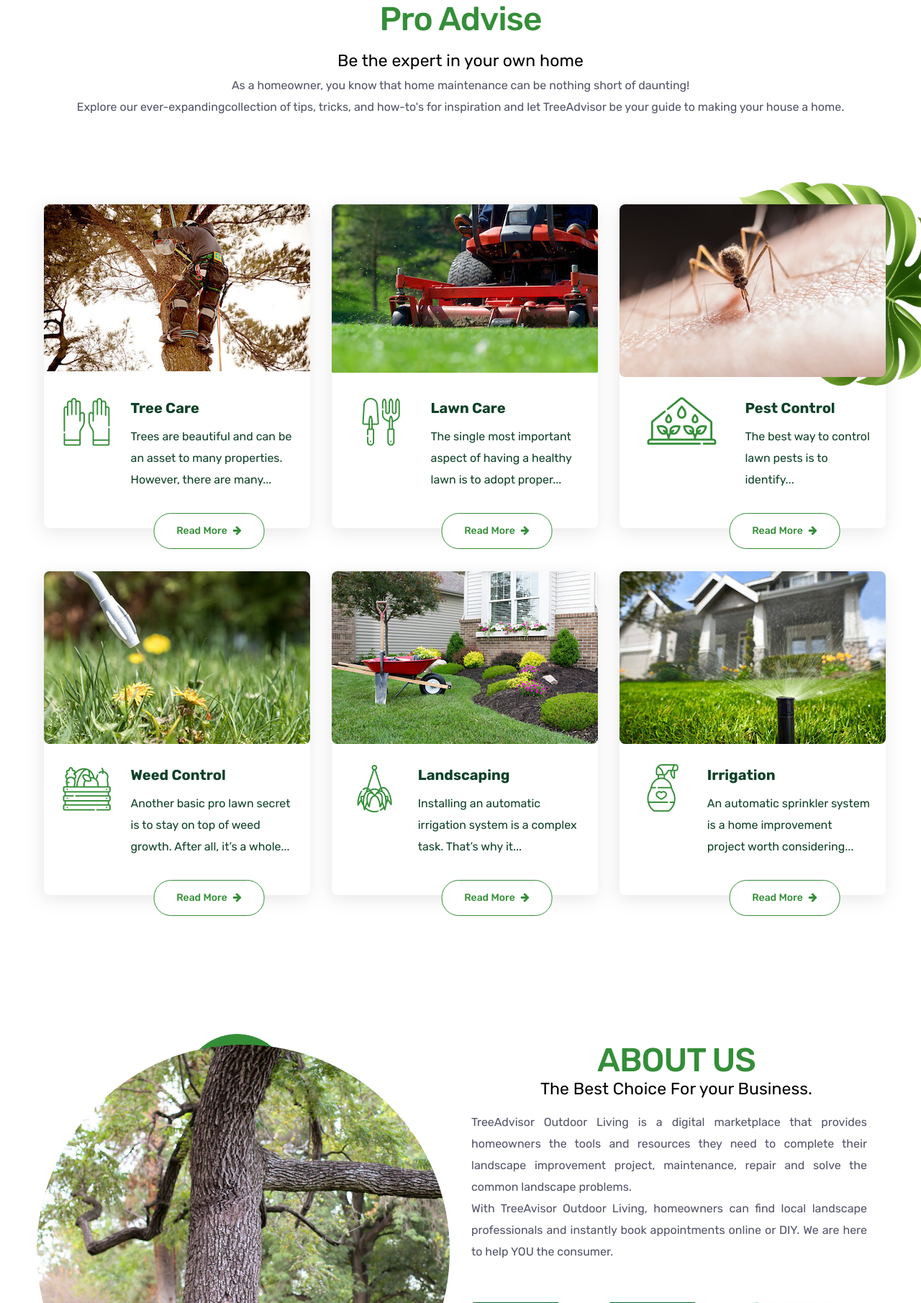
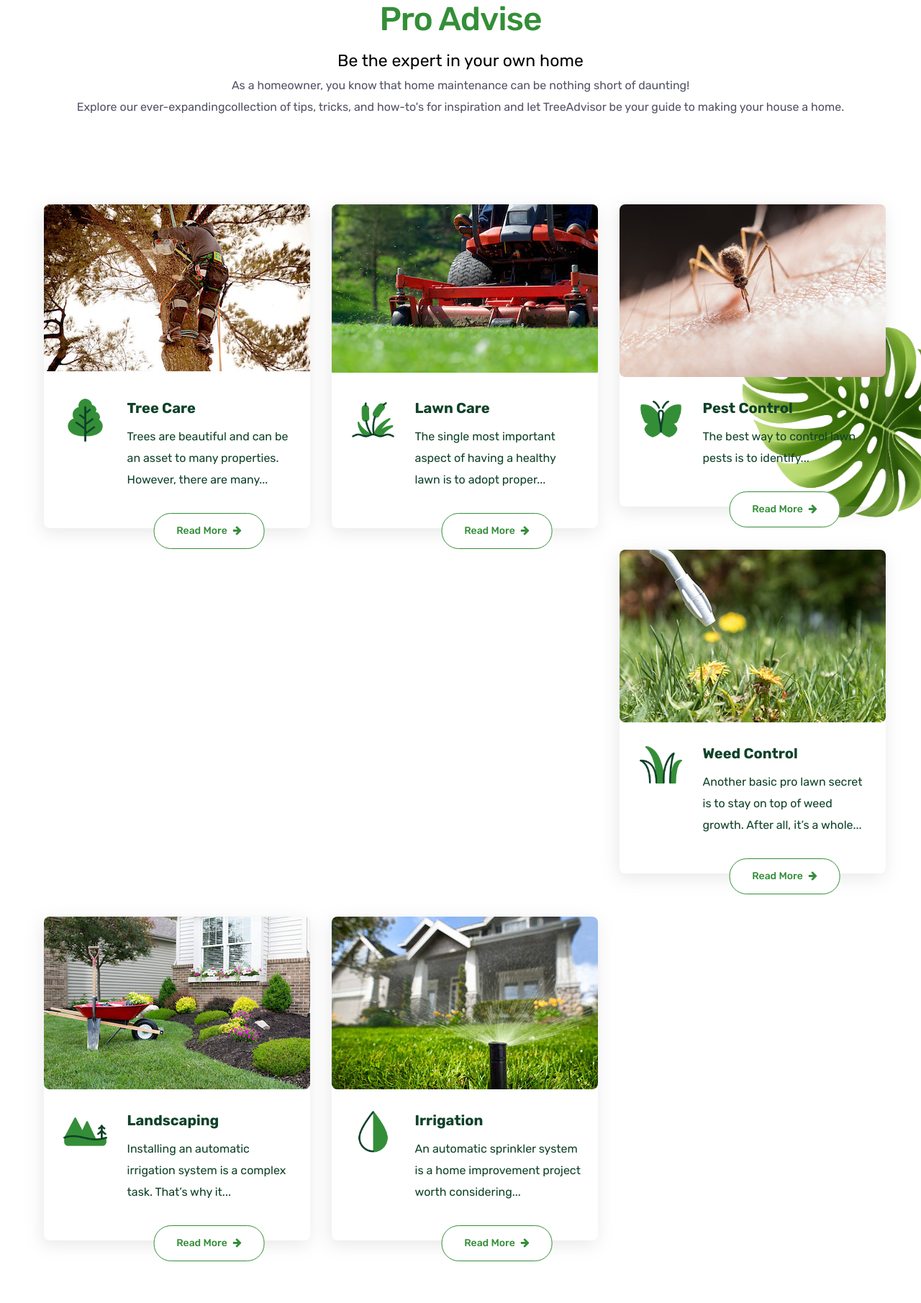
Before and after one commit to mcardy-ux/treeadvisor, a PHP site: page / in a window 1280 px wide. Shown: the part 2126-3937 px from the top of the page at 72% size. Run offline with PHP 8.4, Linux system fonts and the light colour scheme; some web fonts are replaced.

Commit message:
revision

```diff
--- a/index.php
+++ b/index.php
@@ -219,8 +219,7 @@
                             <img class="grow-up-hover" src="images/why-choose-us/1.jpg" alt="images">
                         </div>
                         <div class="features-box">
-                            <span class="tf-icon icon-hand-gloves"></span>
-
+                            <img class="tf-icon" src="images/icons/tree-icon.png" style="height: 90px;">
                             <div class="content-features">
                                 <a href="tree.php">
                                     <h3 class="section-heading-rubik-size20">Tree Care</h3>
@@ -239,7 +238,7 @@
                             <img class="grow-up-hover" src="images/why-choose-us/2.jpg" alt="images">
                         </div>
                         <div class="features-box">
-                            <span class="tf-icon icon2 icon-farming"></span>
+                            <img class="tf-icon" src="images/icons/lawn-icon.png" style="height: 90px;">
                             <div class="content-features">
                                 <a href="lawn.php">
                                     <h3 class="section-heading-rubik-size20">Lawn Care</h3>
@@ -258,7 +257,7 @@
                             <img class="grow-up-hover" src="images/why-choose-us/3.jpg" alt="images">
                         </div>
                         <div class="features-box">
-                            <span class="tf-icon icon3 icon-Group-661"></span>
+                            <img class="tf-icon" src="images/icons/pest-icon.png" style="height: 90px;">
                             <div class="content-features">
                                 <a href="pest.php">
                                     <h3 class="section-heading-rubik-size20">Pest Control</h3>
@@ -277,7 +276,7 @@
                             <img class="grow-up-hover" src="images/why-choose-us/4.jpg" alt="images">
                         </div>
                         <div class="features-box">
-                            <span class="tf-icon icon-fruit-box"></span>
+                            <img class="tf-icon" src="images/icons/weed-icon.png" style="height: 90px;">
                             <div class="content-features">
                                 <a href="weed.php">
                                     <h3 class="section-heading-rubik-size20">Weed Control</h3>
@@ -296,7 +295,7 @@
                             <img class="grow-up-hover" src="images/why-choose-us/6.jpg" alt="images">
                         </div>
                         <div class="features-box">
-                            <span class="tf-icon icon2 icon-hanging-bot"></span>
+                            <img class="tf-icon" src="images/icons/lands-icon.png" style="height: 90px;">
                             <div class="content-features">
                                 <a href="lands.php">
                                     <h3 class="section-heading-rubik-size20">Landscaping</h3>
@@ -315,7 +314,7 @@
                             <img class="grow-up-hover" src="images/why-choose-us/5.jpg" alt="images">
                         </div>
                         <div class="features-box">
-                            <span class="tf-icon icon3 icon-spray"></span>
+                            <img class="tf-icon" src="images/icons/irrigation-icon.png" style="height: 90px;">
                             <div class="content-features">
                                 <a href="irrigation.php">
                                     <h3 class="section-heading-rubik-size20">Irrigation</h3>
--- a/stylesheet/icomoon.css
+++ b/stylesheet/icomoon.css
@@ -159,6 +159,9 @@
   content: "\e902";
   color: #348e38;
 }
+.icon-tree-index{
+  background-image: url("/images/icons/tree-icon.png");
+}
 .icon-fruit-box:before {
   content: "\e903";
   color: #348e38;
```
Also changed, not shown: images/icons/tree-icon.png (renamed from images/icons/tree.icon.png).
